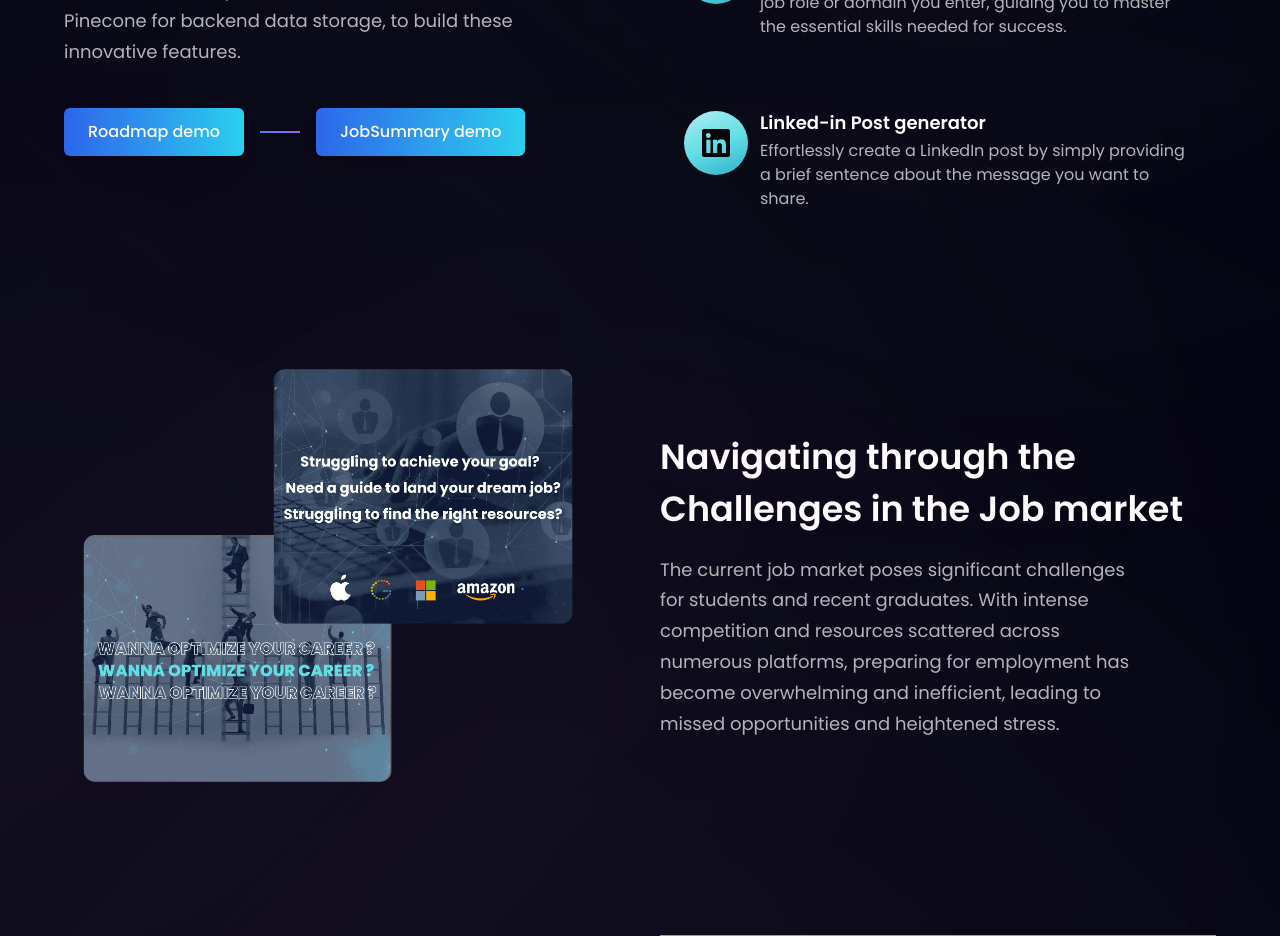
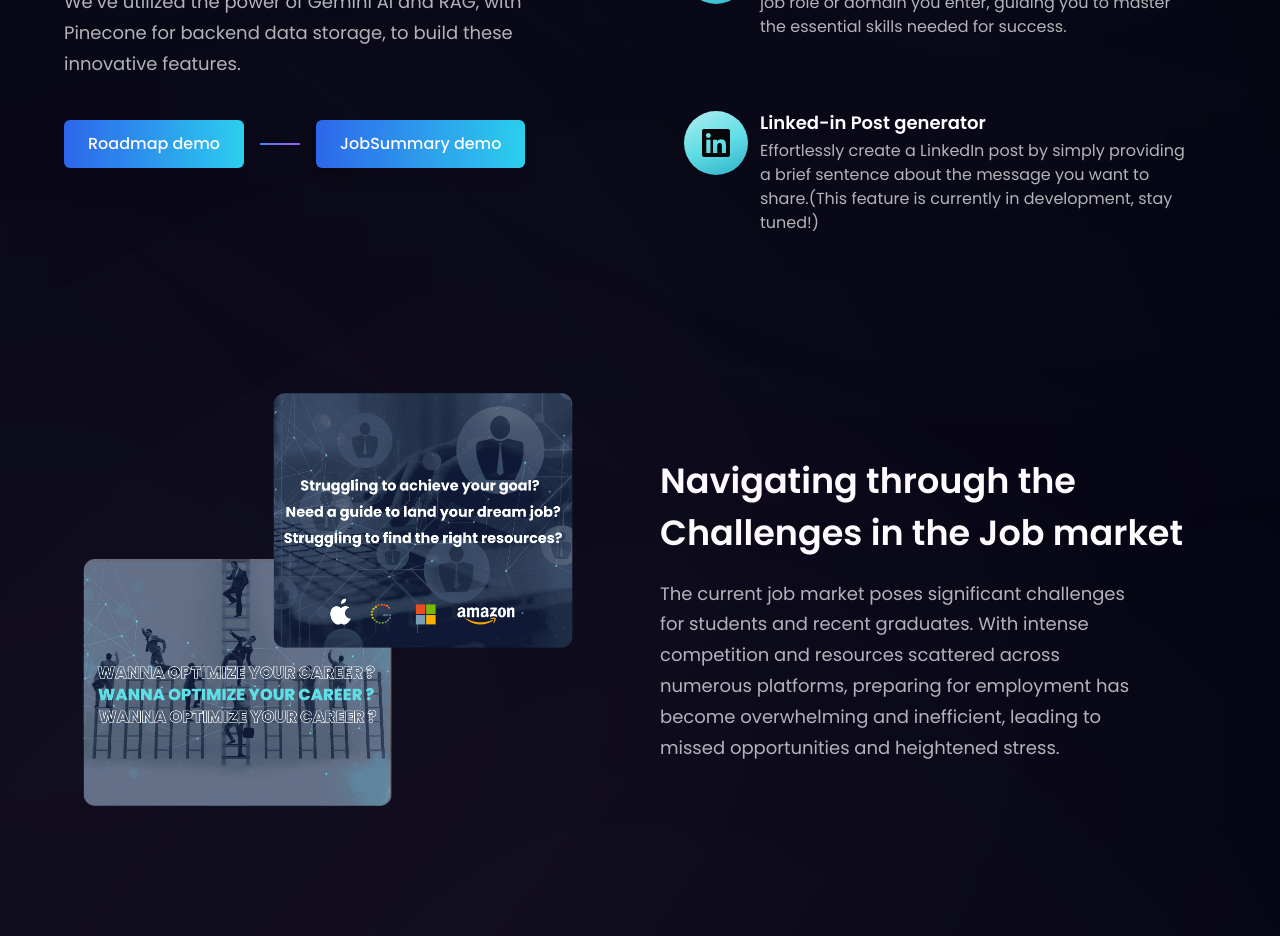
Before and after one commit to Dneth04/OptiTunity, a React (Vite) app: page / in a window 1280 px wide. Shown: the part 1000-1936 px from the top of the page. Built offline with nearby package versions, Linux system fonts and the light colour scheme; grey boxes are pictures that could not be loaded.

Commit message:
Update index.js

```diff
--- a/src/constants/index.js
+++ b/src/constants/index.js
@@ -51,7 +51,7 @@ export const features = [
     icon: send,
     title: "Linked-in Post generator",
     content:
-      "Effortlessly create a LinkedIn post by simply providing a brief sentence about the message you want to share.",
+      "Effortlessly create a LinkedIn post by simply providing a brief sentence about the message you want to share.(This feature is currently in development, stay tuned!)",
   },
 ];
 
```
